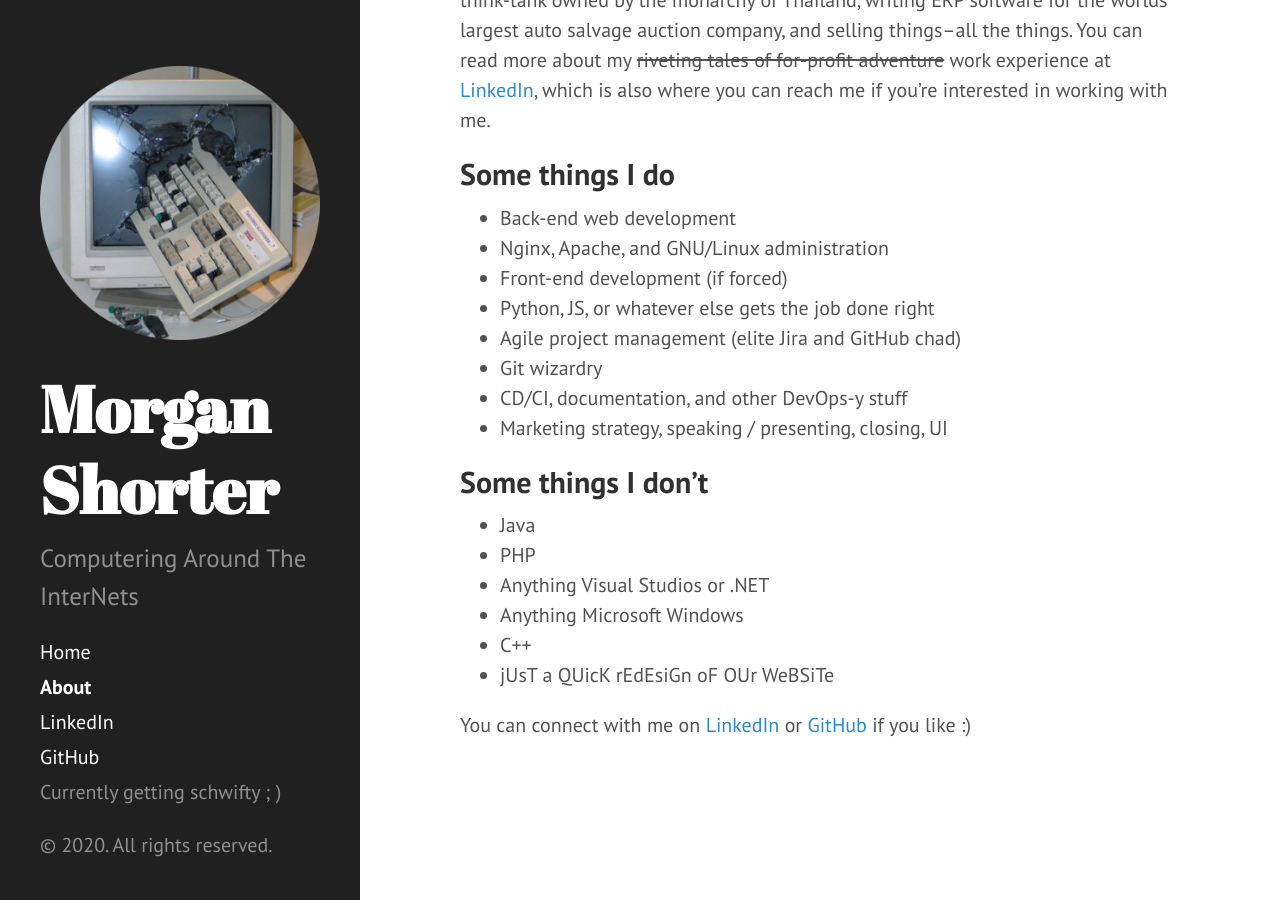
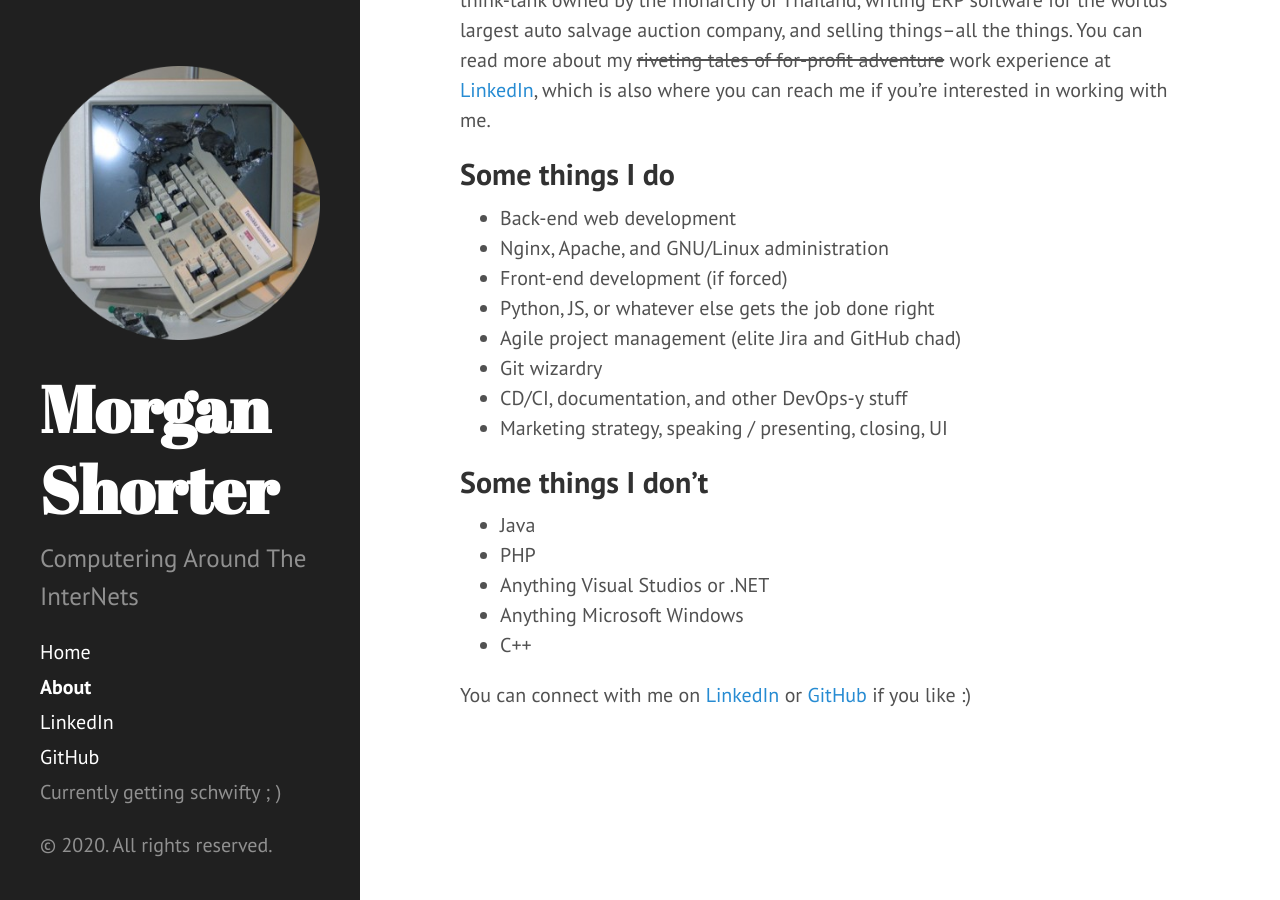
Before and after one commit to MorganShorter/morganshorter.github.io, a Jekyll site: the page built from about.md, in a window 1280 px wide and 900 px high, scrolled down 869 px. Built offline with Jekyll 4.4.1, drawn with Linux system fonts in a browser that asks for light colours.

Commit message:
I can sell a little of my soul, I guess. $13 a share? IDK.

```diff
--- a/about.md
+++ b/about.md
@@ -41,6 +41,5 @@ Some things I don't
 + Anything Visual Studios or .NET
 + Anything Microsoft Windows
 + C++
-+ jUsT a QUicK rEdEsiGn oF OUr WeBSiTe
 
 You can connect with me on [LinkedIn]({{ site.author.url }}) or [GitHub]({{ site.github.profile }}) if you like :)
```
Also changed, not shown: 2 other files.
